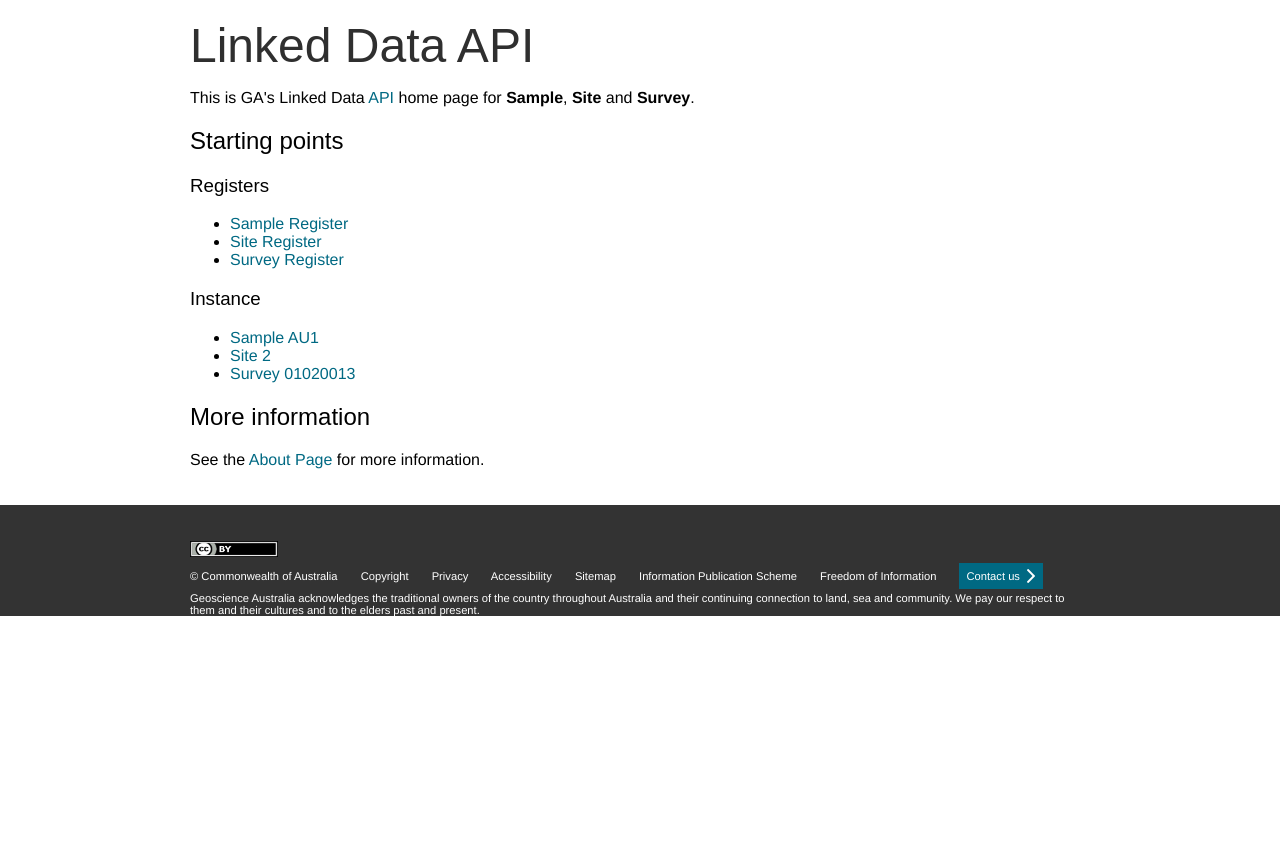
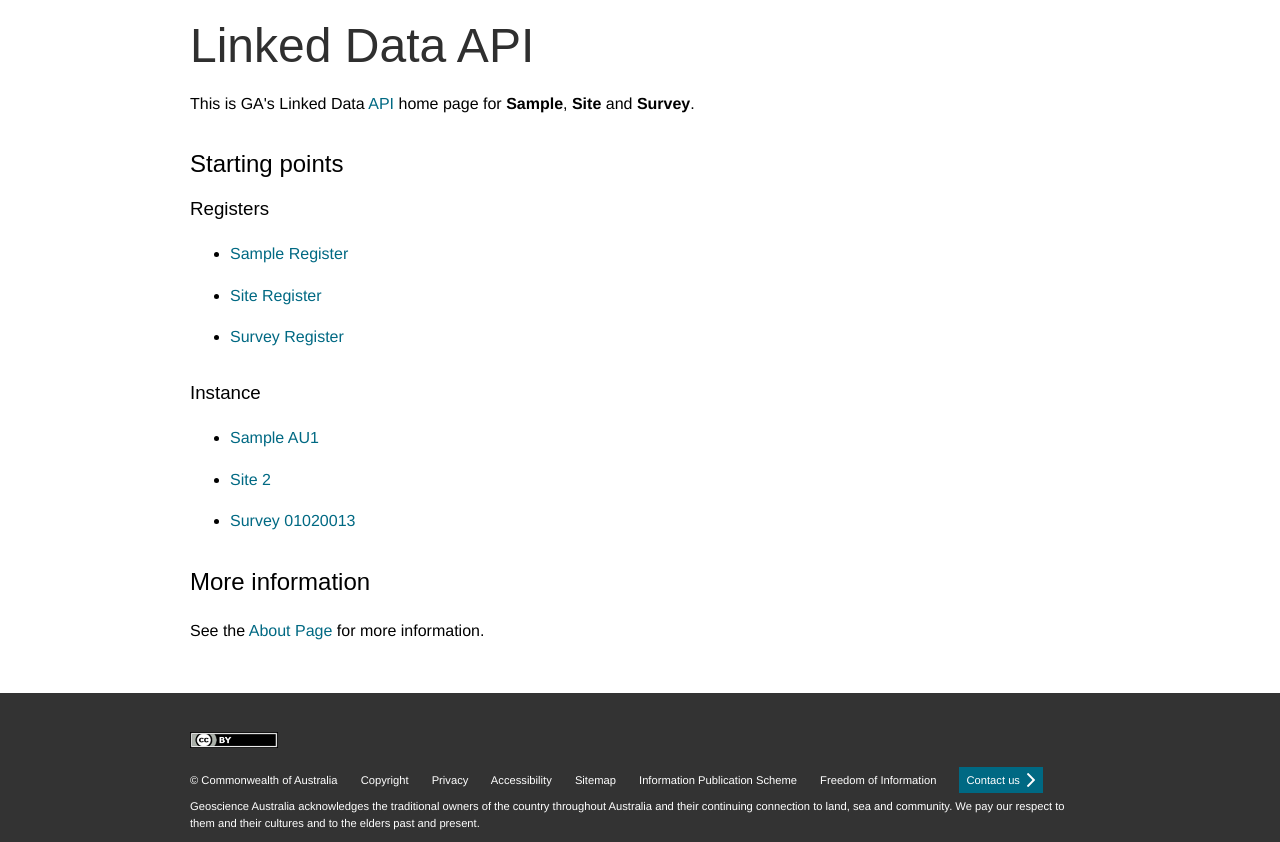
Before and after one commit to edmondchuc/ga-ld-api, a Flask app: page / in a window 1280 px wide. Shown: the part 128-970 px from the top of the page. Before the commit the page ends 744 px from the top, so only its background shows below. Run offline with Flask 2, Linux system fonts and the light colour scheme.

Commit message:
Added new todo and fixed a styling error.

```diff
--- a/view/static/css/ga_theme.css
+++ b/view/static/css/ga_theme.css
@@ -37,6 +37,8 @@ h2, h3 {
 
 p, li {
 	color: #000000;
+	line-height: 1.5em;
+	padding: 0.2em 0 0.9em
 }
 
 a {
```
Also changed, not shown: README.md.
